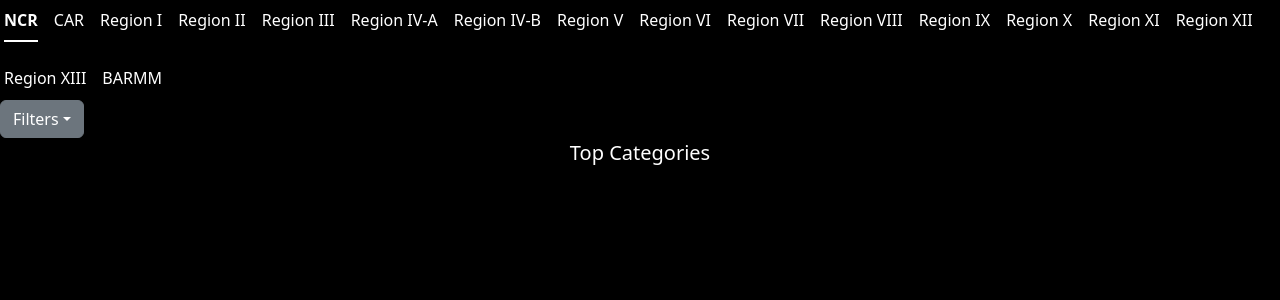
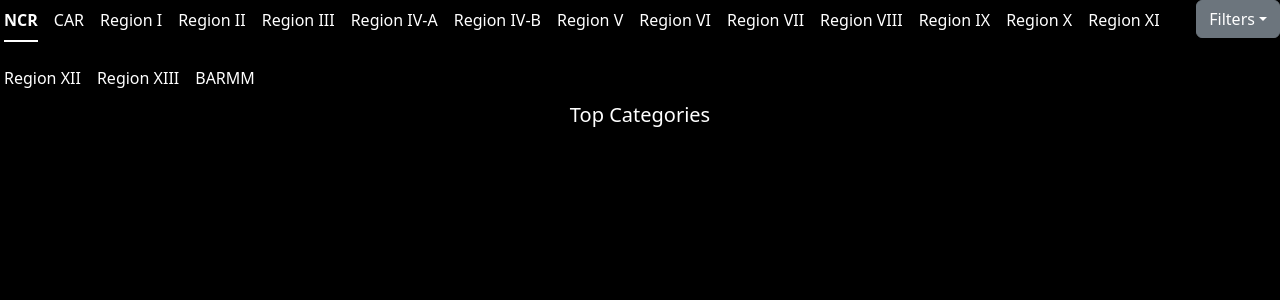
Before and after one commit to Mizuh4/Food-Guide-PH, a Django app: template FGPH/recipes/templates/recipes/Authentic Recipes.html in a window 1280 px wide. Shown: the part 132-432 px from the top of the page. Run offline with Django 5.2, Linux system fonts and the light colour scheme; the template is opened without the code that fills it, so the values that code supplies are empty.

Commit message:
updated code

```diff
--- a/FGPH/recipes/templates/recipes/Authentic Recipes.html
+++ b/FGPH/recipes/templates/recipes/Authentic Recipes.html
@@ -38,6 +38,7 @@
                 </ul>
             </div>
         </nav>
+        <div class="btn-group" role="group" aria-label="Basic radio toggle button group">
             <ul class="nav nav-underline ms-1">
                   <li class="nav-item"><a class="nav-link active text-white" aria-current="page" href="#">NCR</a></li>
                   <li class="nav-item"><a class="nav-link text-white" href="#">CAR</a></li>
@@ -65,7 +66,7 @@
                   <li class="ms-2"><a class="dropdown-item" href="#"></a>Recommended</li>
                 </ul>
               </div>
-
+            </div>
             <div class="lead text-center ">
                 <label >Top Categories</label>
             </div>
```
